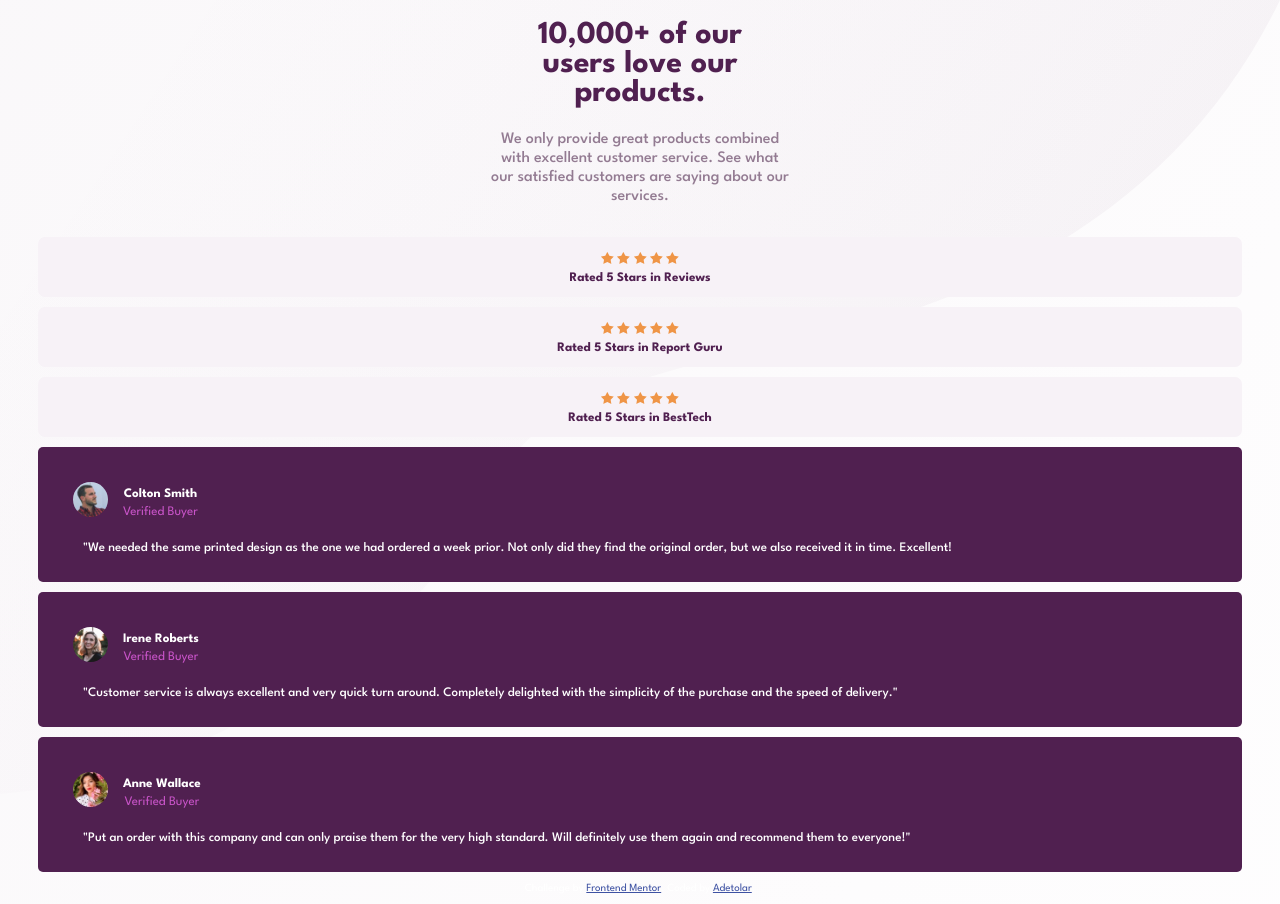
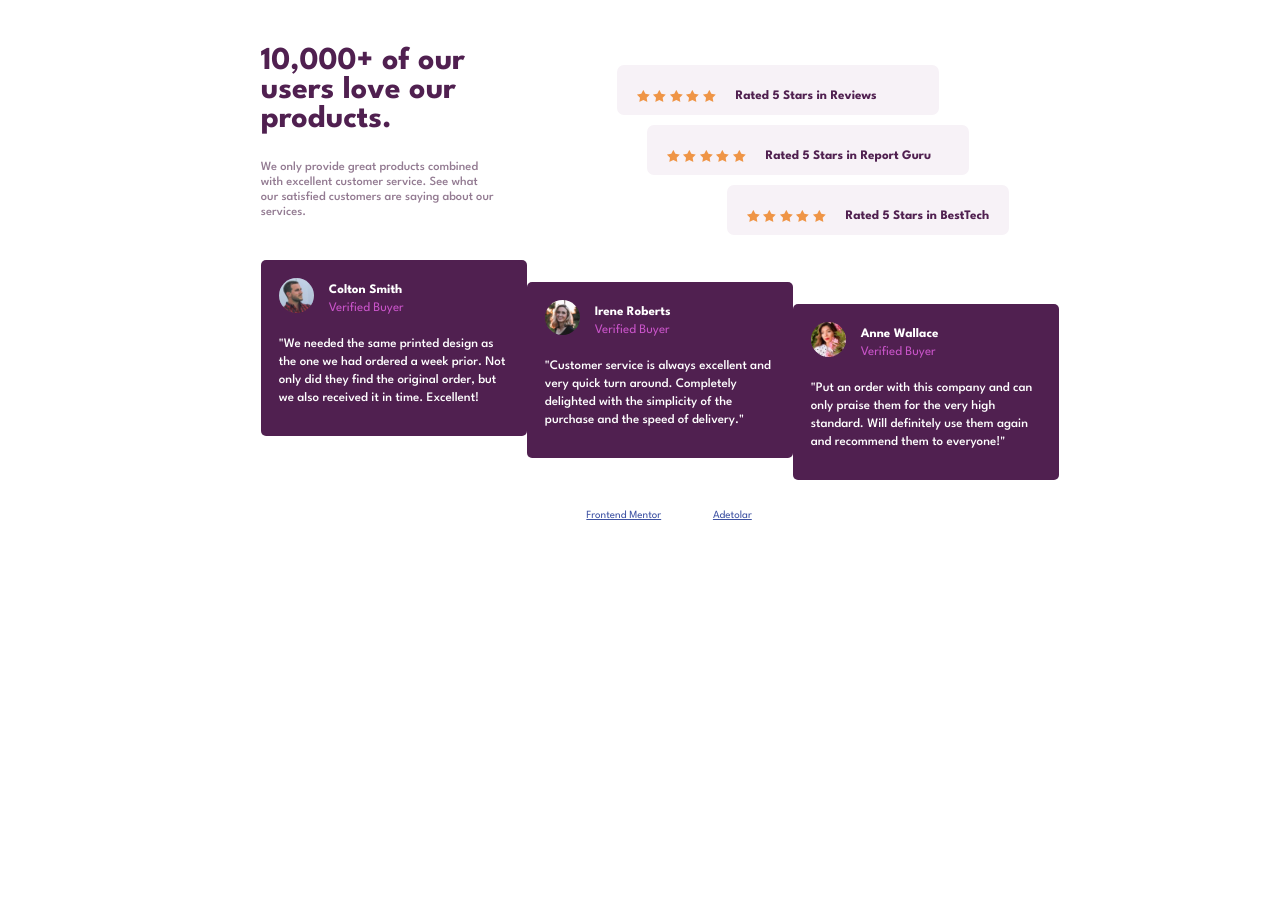
Before and after one commit to Adetolar/Social-proof-section, a plain HTML site: page index.html in a window 1280 px wide. After the commit the page ends 800 px from the top, so only its background shows below. Drawn offline with Linux system fonts and the light colour scheme.

Commit message:
fixed 1440px screen view

```diff
--- a/index.html
+++ b/index.html
@@ -19,8 +19,8 @@
     <title>Frontend Mentor | Social proof section</title>
   </head>
   <body>
-
-
+<main>
+<section>
 
       <header>
           <h1>10,000+ of our<br>users love our<br> products.</h1>
@@ -30,10 +30,11 @@
   </header>
 
     <div class="containerRating">
-    <div class="Rating reviews">
-      <div class="stars">
-        <img src="/images/icon-star.svg" alt="icon picture of a star">
-        <img src="/images/icon-star.svg" alt="icon picture of a star">
+
+        <div class="Rating reviews">
+            <div class="stars">
+              <img src="/images/icon-star.svg" alt="icon picture of a star">
+            <img src="/images/icon-star.svg" alt="icon picture of a star">
         <img src="/images/icon-star.svg" alt="icon picture of a star">
         <img src="/images/icon-star.svg" alt="icon picture of a star">
         <img src="/images/icon-star.svg" alt="icon picture of a star">
@@ -60,14 +61,16 @@
     </div>
   </div>
 
+</section>
+
 
 
 
 
 <div class="containerBuyer">
 
-    <div class="Buyer">
-        <div class="container Colton">
+    <div class="Buyer Colton">
+        <div class="container">
               <img src="/images/image-colton.jpg" alt="profile image    of buyer Colton Smith">
               <p>Colton Smith<br>
               <span>Verified Buyer<span>
@@ -79,11 +82,11 @@
               Excellent!</article>
         </div>
 
-  </div>
 
 
-     <div class="Buyer">
-      <div class="container Irene">
+
+     <div class="Buyer Irene">
+      <div class="container">
         <img src="/images/image-irene.jpg" alt="profile image of buyer Irene Roberts">
     <p>Irene Roberts<br>
     <span>Verified Buyer</span></p>
@@ -93,8 +96,8 @@
     delighted with the simplicity of the purchase and the speed of delivery." </article>
     </div>
 
-    <div class="Buyer">
-      <div class="container anne">
+    <div class="Buyer anne">
+      <div class="container">
       <img src="/images/image-anne.jpg" alt="profile image of buyer Anne Wallace">
     <p>Anne Wallace</br>
     <span>Verified Buyer</span>
@@ -104,10 +107,11 @@
     standard. Will definitely use them again and recommend them to everyone!"
       </article>
     </div>
+  </div>
+</main>
 
     <footer>
       <p>Challenge by <a href="https://www.frontendmentor.io?ref=challenge" target="_blank">Frontend Mentor</a>. Coded by <a href="#">Adetolar</a>.</p>
     </footer>
-
   </body>
 </html>
--- a/style.css
+++ b/style.css
@@ -1,116 +1,237 @@
-   /* *{
-    box-sizing: border-box;
-   } */
-
-   body{
-        font-size: 15px;
-        font-family:League Spartan;
-        text-align: center;
-        font-weight: 400;
-        background-image: url(/images/bg-pattern-top-mobile.svg), url(/images/bg-pattern-bottom-mobile.svg);
-        background-position: top left ,bottom right;
-        background-repeat: no-repeat ,no-repeat;
-        background-size: 100% ,100%;
-        background-color:hsl(0, 0%, 100%);
-        color:hsl(0, 0%, 100%) ;
-
-    }
-
-
-    footer
-     {
+footer {
   font-size: 11px;
   text-align: center;
-
 }
 
 footer a {
   color: hsl(228, 45%, 44%);
 }
 
+@media screen and (max-width: 1023px) {
+  body {
+    font-size: 15px;
+    font-family: League Spartan;
+    text-align: center;
+    font-weight: 400;
+    background-image: url(/images/bg-pattern-top-mobile.svg),
+      url(/images/bg-pattern-bottom-mobile.svg);
+    background-position: top left, bottom right;
+    background-repeat: no-repeat, no-repeat;
+    background-size: 100%, 100%;
+    background-color: hsl(0, 0%, 100%);
+    color: hsl(0, 0%, 100%);
+  }
 
-
-      h1{
-        color:hsl(300, 43%, 22%) ;
+  h1 {
+    color: hsl(300, 43%, 22%);
     font-size: xx-large;
     font-weight: 700;
-
   }
 
-      header h1+p{
+  header h1 + p {
     color: hsl(303, 10%, 53%);
-        font-size:medium;
+    font-size: medium;
     font-weight: 500;
     line-height: 120%;
     margin-bottom: 30px;
-
-
-
   }
 
-    .stars img{
+  .stars img {
     margin-top: 15px;
     width: 13px;
   }
 
-    .Rating{
+  .Rating {
     margin: 10px 30px;
     min-height: 60px;
-      background-color:hsl(300, 24%, 96%) ;
-      color:hsl(300, 43%, 22%) ;
+    background-color: hsl(300, 24%, 96%);
+    color: hsl(300, 43%, 22%);
     font-size: small;
     font-weight: 700;
     border-radius: 7px;
-
   }
 
-    .Rating p{
-      margin-top:5px ;
+  .Rating p {
+    margin-top: 5px;
     padding: 0px;
   }
 
-
-    .Buyer{
-      background-color:hsl(300, 43%, 22%) ;
+  .Buyer {
+    background-color: hsl(300, 43%, 22%);
     border-radius: 5px;
-      color:hsl(0, 0%, 100%) ;
+    color: hsl(0, 0%, 100%);
     margin: 10px 30px;
     padding: 35px 35px 20px 35px;
     line-height: 120%;
   }
 
-    .container img{
+  .container img {
     width: 35px;
     height: 35px;
     border-radius: 50%;
-
   }
 
-    .container p{
+  .container p {
     margin-left: 15px;
     margin-top: 3px;
     font-size: small;
     font-weight: 700;
-
   }
 
-    .container p span{
-      color:  hsl(300, 52%, 56%) ;
+  .container p span {
+    color: hsl(300, 52%, 56%);
     font-size: small;
     font-weight: 400;
     margin-top: 20px;
-
   }
 
-
-    .container{
+  .container {
     display: flex;
   }
 
-
-    article{
+  article {
     text-align: left;
     font-size: small;
     font-weight: 500;
     margin: 5px 10px;
   }
+}
+
+@media screen and (min-width: 1024px) {
+  body {
+    font-size: 15px;
+    font-family: League Spartan;
+    font-weight: 400;
+    background-image: url(/images/bg-pattern-top-desktop.svg)
+      url(/images/bg-pattern-bottom-desktop.svg);
+    background-position: top left, bottom right;
+    background-repeat: no-repeat, no-repeat;
+    background-size: 100%, 100%;
+    background-color: hsl(0, 0%, 100%);
+    color: hsl(0, 0%, 100%);
+  }
+
+  main {
+    width: 60%;
+    margin: 20px auto;
+  }
+
+  header {
+    float: left;
+    margin-right: 20px;
+  }
+
+  .containerRating {
+    float: right;
+    margin-top: 35px;
+  }
+
+  h1 {
+    color: hsl(300, 43%, 22%);
+    font-size: xx-large;
+    font-weight: 700;
+  }
+
+  header h1 + p {
+    color: hsl(303, 10%, 53%);
+    font-size: smaller;
+    font-weight: 500;
+    line-height: 120%;
+    margin-bottom: 30px;
+  }
+
+  .stars img {
+    margin-top: 5px;
+    width: 13px;
+  }
+
+  .Rating {
+    display: flex;
+    margin: 10px;
+    height: 10px;
+    background-color: hsl(300, 24%, 96%);
+    color: hsl(300, 43%, 22%);
+    font-size: small;
+    font-weight: 700;
+    border-radius: 7px;
+    padding: 20px;
+  }
+
+  .Rating p {
+    margin-top: 5px;
+    margin-left: 20px;
+  }
+
+  .reviews {
+    margin-left: -100px;
+    margin-right: 80px;
+  }
+
+  .guru {
+    margin-left: -70px;
+    margin-right: 50px;
+  }
+
+  .containerBuyer {
+    clear: both;
+    display: grid;
+    grid-template-columns: auto auto auto;
+  }
+
+  .Buyer {
+    background-color: hsl(300, 43%, 22%);
+    border-radius: 5px;
+    color: hsl(0, 0%, 100%);
+    margin: 10px 0px;
+    width: 230px;
+    padding: 18px;
+    line-height: 120%;
+    min-height: 140px;
+  }
+
+  .container img {
+    width: 35px;
+    height: 35px;
+    border-radius: 50%;
+  }
+
+  .container p {
+    margin-left: 15px;
+    margin-top: 3px;
+    font-size: small;
+    font-weight: 700;
+  }
+
+  .container p span {
+    color: hsl(300, 52%, 56%);
+    font-size: small;
+    font-weight: 400;
+    margin-top: 20px;
+  }
+
+  .container {
+    display: flex;
+  }
+
+  article {
+    text-align: left;
+    font-size: small;
+    font-weight: 500;
+    margin-top: 5px;
+  }
+
+  .Colton {
+    grid-column: 1/2;
+    grid-row: 1/10;
+  }
+
+  .Irene {
+    grid-column: 2/3;
+    grid-row: 2/11;
+  }
+
+  .anne {
+    grid-column: 3/4;
+    grid-row: 3/12;
+  }
+}
```
Also changed, not shown: Screen shot/Desktop Shot.png (added), Screen shot/Mobile Shot.png (added), 2 other files. Lines whose indentation alone changed are shown as unchanged.
